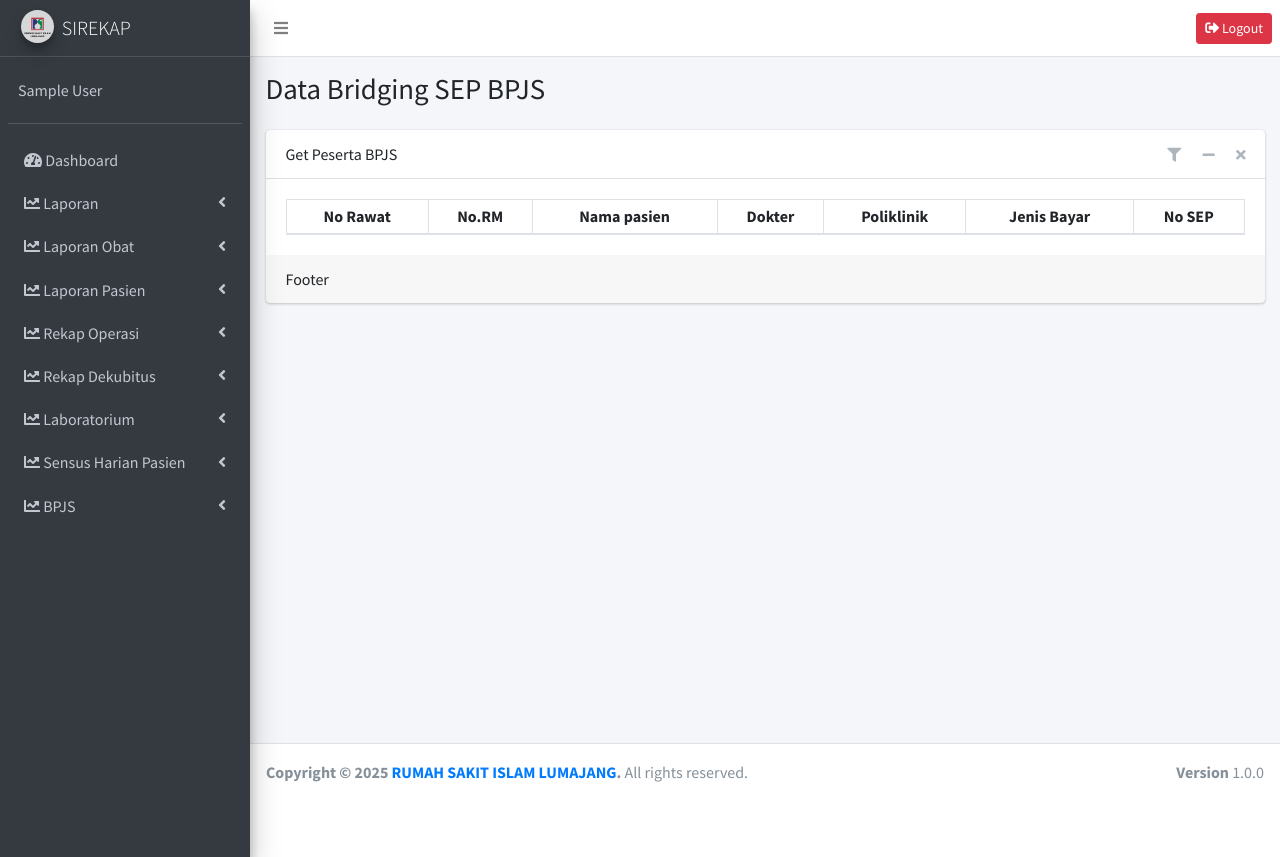
After one commit to fikalovita/SIREKAP, a CodeIgniter app: page /database/index.php/rekapsep/index in a window 1280 px wide. The commit adds this page. Run offline with CodeIgniter, Linux system fonts and the light colour scheme; the visitor is signed in with stand-in values (Sample User, id 1); lists and menus that the app fills with data are empty; some libraries are stand-ins or nearby versions.

Commit message:
feat: Implement SEP data retrieval and display functionality with filtering options

```diff
--- a/application/config/config.php
+++ b/application/config/config.php
@@ -386,7 +386,7 @@ $config['encryption_key'] = '';
 $config['sess_driver'] = 'files';
 $config['sess_cookie_name'] = 'ci_session';
 $config['sess_samesite'] = 'Lax';
-$config['sess_expiration'] = 7200;
+$config['sess_expiration'] = 9000;
 $config['sess_save_path'] = NULL;
 $config['sess_match_ip'] = FALSE;
 $config['sess_time_to_update'] = 300;
--- /dev/null
+++ b/application/controllers/RekapSEP.php
@@ -0,0 +1,62 @@
+<?php
+defined('BASEPATH') or exit('No direct script access allowed');
+
+class RekapSEP extends CI_Controller
+{
+    public function __construct()
+    {
+        parent::__construct();
+        $this->load->model('ModelCetakSEP');
+        if (!$this->session->userdata('isLogin')) {
+            redirect('Auth');
+        }
+    }
+    public function index()
+    {
+        $data['title'] = 'Data Bridging SEP BPJS';
+        $this->load->view('layout/header');
+        $this->load->view('layout/sidebar', $data);
+        $this->load->view('v_cetak_sep');
+        $this->load->view('layout/footer');
+    }
+
+    public function dataSEP()
+    {
+        $tglSep1 = $this->input->post('tglSep1') ?: date('Y-m-d');
+        $tglSep2 = $this->input->post('tglSep2') ?: date('Y-m-d');
+        $start = $this->input->post('start');
+        $length = $this->input->post('length');
+        $draw = $this->input->post('draw');
+        $search = $this->input->post('search')['value'];
+        $dataPx = $this->ModelCetakSEP->getPasien($tglSep1, $tglSep2, $start, $length, $search)->result();
+        $recordTotal = $this->ModelCetakSEP->countPasien($tglSep1, $tglSep2, $search)->num_rows();
+        $data = [];
+        foreach ($dataPx as $sep) {
+            $row = [];
+            $row[] = $sep->no_rawat;
+            $row[] = $sep->no_rkm_medis;
+            $row[] = $sep->nm_pasien;
+            $row[] = $sep->nm_dokter;
+            $row[] = $sep->nm_poli;
+            $row[] = $sep->png_jawab;
+            $dataSEP = $this->ModelCetakSEP->getSEP($sep->no_rawat)->result();
+            if (!empty($dataSEP)) {
+                foreach ($dataSEP as $sep_item) {
+                    $row[] = !empty($sep_item->no_sep) ? $sep_item->no_sep : "Belum SEP";
+                }
+            } else {
+                $row[] = '<span class="badge badge-danger">Belum SEP</span>';
+            }
+
+            $data[] = $row;
+        }
+
+        $data_json = [
+            'draw' => $draw,
+            'recordsTotal' => $recordTotal,
+            'recordsFiltered' => $recordTotal,
+            'data' => $data
+        ];
+        echo json_encode($data_json);
+    }
+}
--- /dev/null
+++ b/application/models/ModelCetakSEP.php
@@ -0,0 +1,66 @@
+<?php
+class ModelCetakSEP extends CI_Model
+{
+    public function getPasien($tglSep1, $tglSep2, $start = 0, $length = 0, $search = "")
+    {
+        $this->db->select('reg_periksa.no_rawat,reg_periksa.no_rkm_medis,pasien.nm_pasien,dokter.nm_dokter,poliklinik.nm_poli,penjab.png_jawab');
+        $this->db->from('reg_periksa');
+        $this->db->join('pasien', 'reg_periksa.no_rkm_medis=pasien.no_rkm_medis', 'left');
+        $this->db->join('dokter', 'reg_periksa.kd_dokter=dokter.kd_dokter', 'inner');
+        $this->db->join('poliklinik', 'reg_periksa.kd_poli=poliklinik.kd_poli');
+        $this->db->join('penjab', 'reg_periksa.kd_pj=penjab.kd_pj');
+        $this->db->where('poliklinik.kd_poli<>', 'IGDK');
+        if (!empty($search)) {
+            $this->db->group_start();
+            $this->db->like('reg_periksa.no_rawat', $search);
+            $this->db->or_like('reg_periksa.no_rkm_medis', $search);
+            $this->db->or_like('pasien.nm_pasien', $search);
+            $this->db->or_like('dokter.nm_dokter', $search);
+            $this->db->group_end();
+        }
+        if (!empty($tglSep1) && !empty($tglSep2)) {
+            $this->db->where('reg_periksa.tgl_registrasi >=', $tglSep1);
+            $this->db->where('reg_periksa.tgl_registrasi <=', $tglSep2);
+        }
+
+
+        $this->db->limit($length, $start);
+        return $this->db->get();
+    }
+
+    public function countPasien($tglSep1, $tglSep2, $search)
+    {
+        $this->db->select('reg_periksa.no_rawat,reg_periksa.no_rkm_medis,pasien.nm_pasien,dokter.nm_dokter,poliklinik.nm_poli');
+        $this->db->from('reg_periksa');
+        $this->db->join('pasien', 'reg_periksa.no_rkm_medis=pasien.no_rkm_medis', 'left');
+        $this->db->join('dokter', 'reg_periksa.kd_dokter=dokter.kd_dokter', 'inner');
+        $this->db->join('poliklinik', 'reg_periksa.kd_poli=poliklinik.kd_poli');
+
+        $this->db->where('poliklinik.kd_poli<>', 'IGDK');
+        if (!empty($search)) {
+            $this->db->group_start();
+            $this->db->like('reg_periksa.no_rawat', $search);
+            $this->db->or_like('reg_periksa.no_rkm_medis', $search);
+            $this->db->or_like('pasien.nm_pasien', $search);
+            $this->db->or_like('dokter.nm_dokter', $search);
+            $this->db->group_end();
+        }
+
+        if (!empty($tglSep1) && !empty($tglSep2)) {
+            $this->db->where('reg_periksa.tgl_registrasi >=', $tglSep1);
+            $this->db->where('reg_periksa.tgl_registrasi <=', $tglSep2);
+        }
+
+        return $this->db->get();
+    }
+
+    public function getSEP($no_rawat)
+    {
+        $this->db->select('bridging_sep.no_sep');
+        $this->db->from('reg_periksa');
+        $this->db->join('bridging_sep', 'reg_periksa.no_rawat=bridging_sep.no_rawat', 'left');
+        $this->db->where('bridging_sep.no_rawat', $no_rawat);
+
+        return $this->db->get();
+    }
+}
--- a/application/models/ModelSensusHarian.php
+++ b/application/models/ModelSensusHarian.php
@@ -53,4 +53,8 @@ class ModelSensusHarian extends CI_Model
         $this->db->group_by('dokter.kd_dokter');
         return $this->db->get();
     }
+
+    public function pasienAwal($bulan, $tahun) {
+
+    }
 }
--- a/application/views/layout/sidebar.php
+++ b/application/views/layout/sidebar.php
@@ -175,6 +175,14 @@
                 </a>
               </li>
             </ul>
+            <ul class="nav nav-treeview" style="display: none;">
+              <li class="nav-item">
+                <a href="#" class="nav-link">
+                  <i class="far fa-circle nav-icon"></i>
+                  <p>SEP</p>
+                </a>
+              </li>
+            </ul>
           </li>
         </ul>
       </nav>
--- /dev/null
+++ b/application/views/v_cetak_sep.php
@@ -0,0 +1,104 @@
+<section class="content">
+    <div class="container-fluid" id="konten">
+        <div class="row">
+            <div class="col-12">
+                <!-- Default box -->
+                <div class="card">
+                    <div class="card-header">
+                        Get Peserta BPJS
+                        <div class="card-tools">
+                            <button type="button" class="btn btn-tool" data-toggle="modal" data-target="#modalSEP">
+                                <i class="fas fa-filter"></i>
+                            </button>
+                            <button type="button" class="btn btn-tool" data-card-widget="collapse" title="Collapse">
+                                <i class="fas fa-minus"></i>
+                            </button>
+                            <button type="button" class="btn btn-tool" data-card-widget="remove" title="Remove">
+                                <i class="fas fa-times"></i>
+                            </button>
+                        </div>
+                    </div>
+                    <div class="modal fade" id="modalSEP" data-backdrop="static" data-keyboard="false" tabindex="-1" aria-labelledby="staticBackdropLabel" aria-hidden="true">
+                        <div class="modal-dialog modal-dialog-centered">
+                            <div class="modal-content">
+                                <div class="modal-header">
+                                    <h5 class="modal-title" id="modalSEP">Filter</h5>
+                                    <button type="button" class="close" data-dismiss="modal" aria-label="Close">
+                                        <span>&times;</span>
+                                    </button>
+                                </div>
+                                <div class="modal-body">
+                                    <div>
+                                        <div class="form-row">
+                                            <div class="col">
+                                                <input type="text" name="tglSep1" id="tglSep1" class="form-control" placeholder="--Pilih Tanggal--">
+                                            </div>
+                                            <div class="col">
+                                                <input type="text" name="tglSep2" id="tglSep2" class="form-control" placeholder="--Pilih Tanggal--">
+
+                                            </div>
+                                        </div>
+                                    </div>
+                                </div>
+                                <div class="modal-footer">
+                                    <button type="button" class="btn btn-secondary" data-dismiss="modal">Close</button>
+                                    <button class="btn btn-primary" id="tampil-rekap-sep">Tampilkan</button>
+                                </div>
+                            </div>
+                        </div>
+                    </div>
+                    <div class="card-body">
+                        <table class="table table-sm table-responsive-lg table-bordered" id="tabel-data-sep">
+                            <thead>
+                                <tr class="text-center">
+                                    <th>No Rawat</th>
+                                    <th>No.RM</th>
+                                    <th>Nama pasien</th>
+                                    <th>Dokter</th>
+                                    <th>Poliklinik</th>
+                                    <th>Jenis Bayar</th>
+                                    <th>No SEP</th>
+                                </tr>
+                            </thead>
+                        </table>
+                    </div>
+                    <div class="card-footer">
+                        Footer
+                    </div>
+                    <!-- /.card-footer-->
+                </div>
+                <!-- /.card -->
+            </div>
+        </div>
+    </div>
+</section>
+<script>
+    $(function() {
+        $("#tglSep1, #tglSep2").datepicker({
+            dateFormat: "yy-mm-dd",
+            changeMonth: true,
+            changeYear: true
+        });
+    });
+</script>
+<script>
+    $(document).ready(function() {
+        let tabelDataSEP = $('#tabel-data-sep').DataTable({
+            processing: true,
+            serverSide: true,
+            ajax: {
+                url: "<?= base_url('RekapSEP/dataSEP') ?>",
+                type: "post",
+                data: function(data) {
+                    data.tglSep1 = $('#tglSep1').val();
+                    data.tglSep2 = $('#tglSep2').val();
+                }
+            }
+        });
+
+        $('#tampil-rekap-sep').on('click', function() {
+            $('#modalSEP').modal('hide');
+            tabelDataSEP.ajax.reload();
+        });
+    });
+</script>
```
Also changed, not shown: application/models/RadiologiModel.php (+28 -26 lines).
